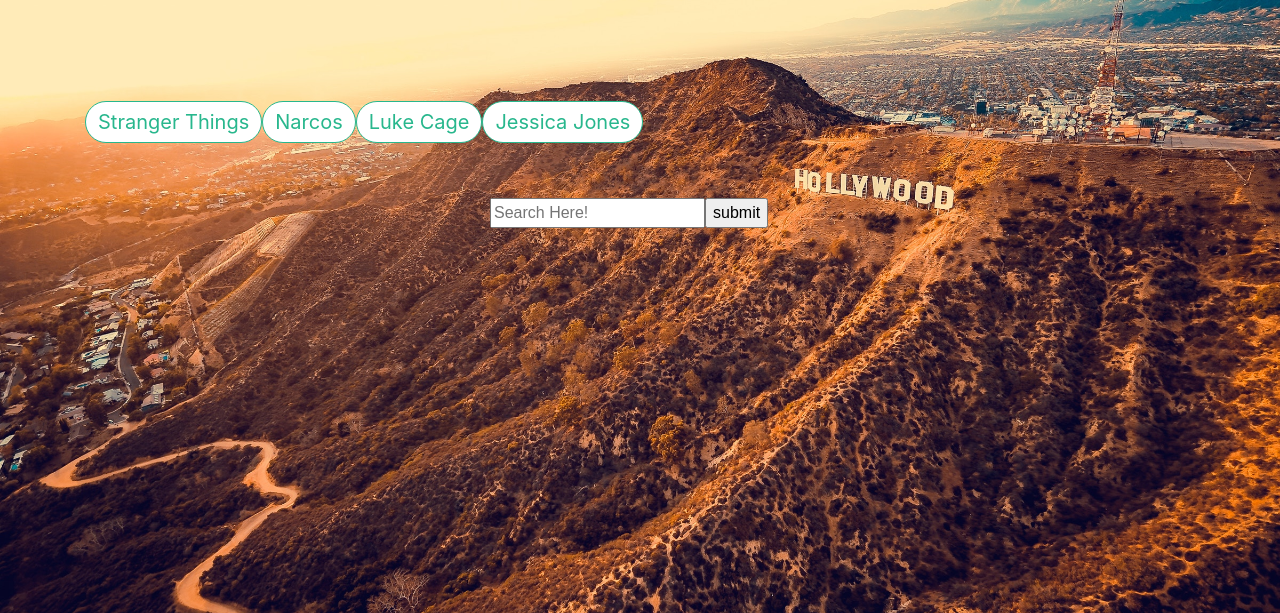
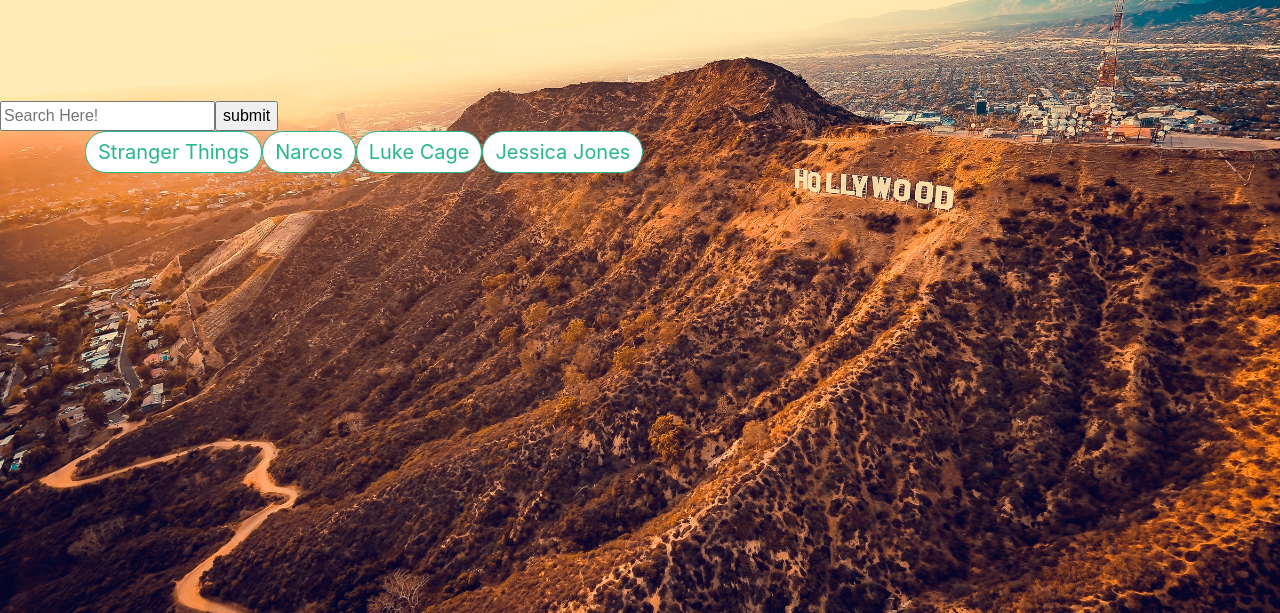
Before and after one commit to AshleighBarnard/GiphyAPI, a plain HTML site: page index.html in a window 1280 px wide. Shown: the part 187-800 px from the top of the page. Drawn offline with nearby package versions, Linux system fonts and the light colour scheme; files whose address does not match are found by name; a web font is replaced by a local one.

Commit message:
fixing the form

```diff
--- a/assets/style.css
+++ b/assets/style.css
@@ -27,15 +27,14 @@ body {
      font-size: 20px;
  }
 
-.form-inline{
+/* .form-inline{
     position: absolute;
-
     width: 300px;
     height: 300px;
-
-    /* Center form on page horizontally & vertically */
     top: 50%;
     left: 50%;
     margin-top: -150px;
     margin-left: -150px;
  }
+
+ */
```
